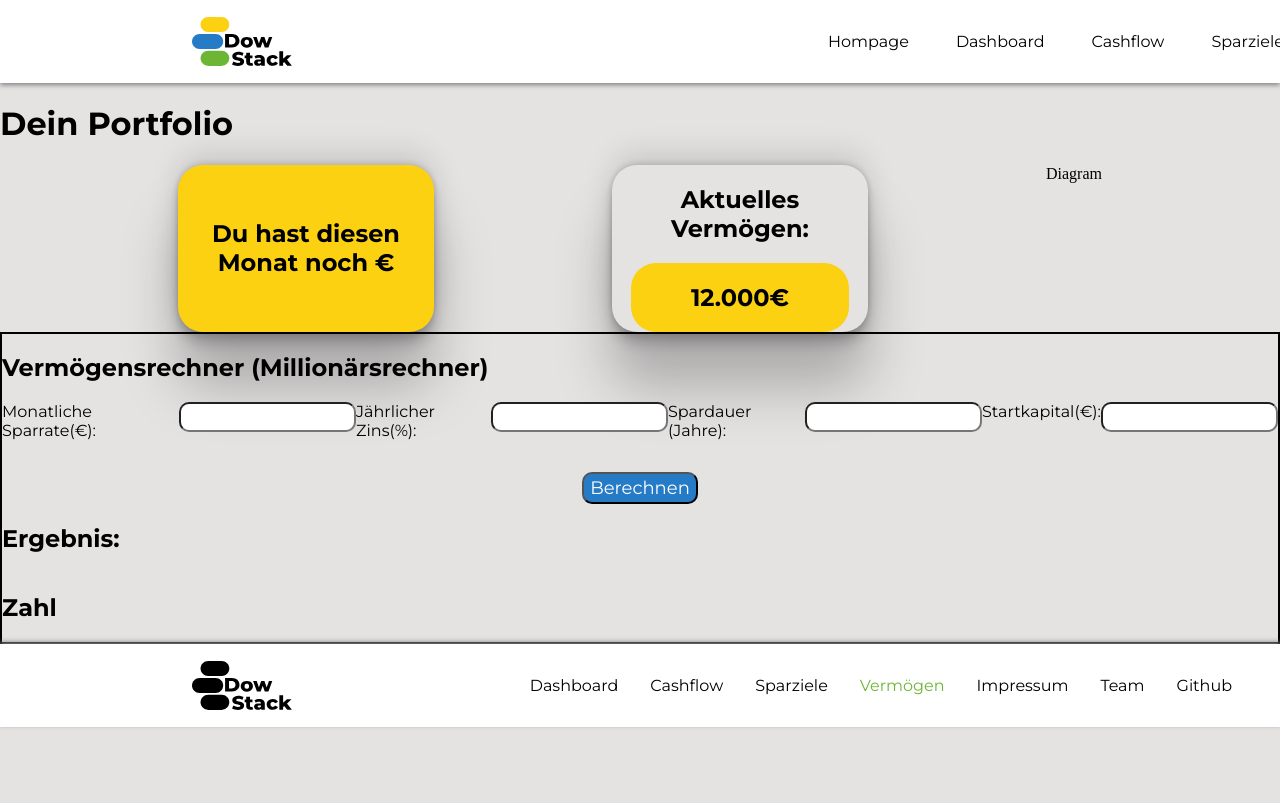
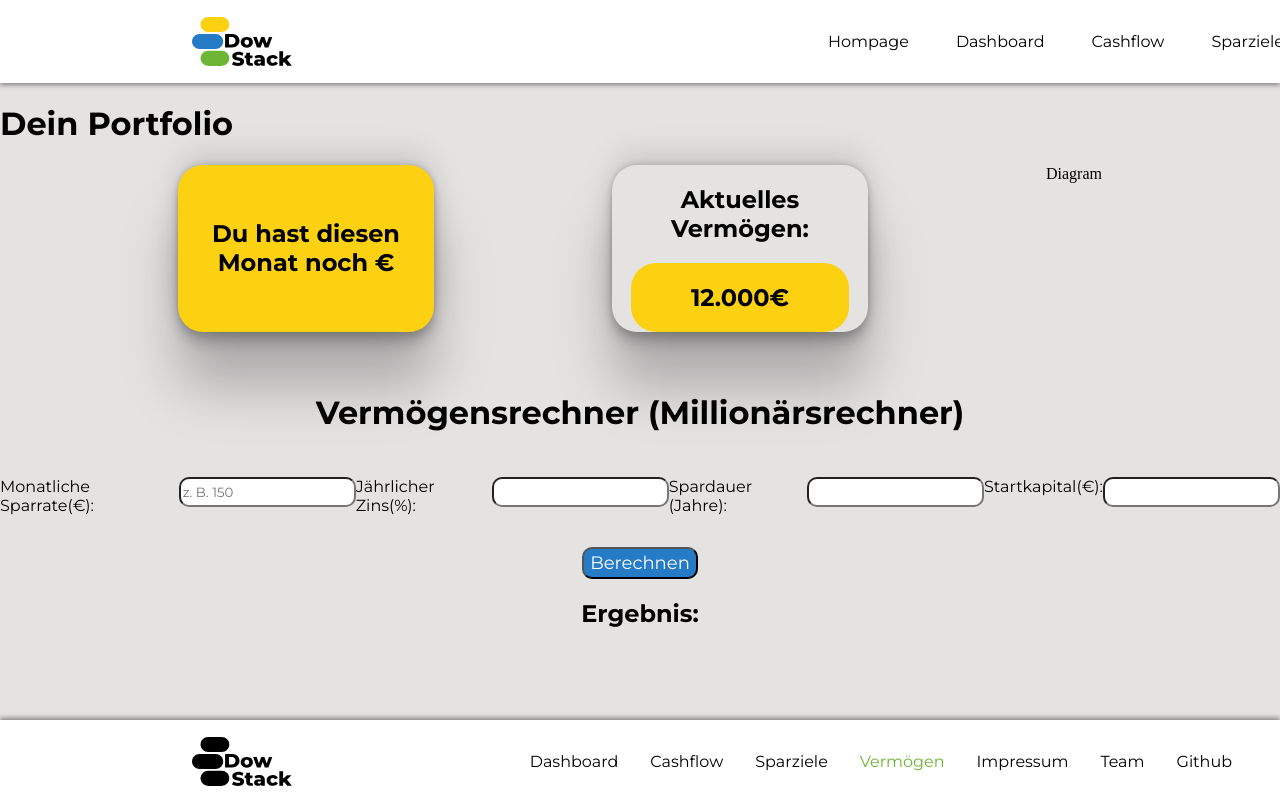
Before and after one commit to RickWebdev90/frontend-dowstack, a React (Vite) app: page /portfolio in a window 1280 px wide. Shown: the top 803 px of the page. Built offline with nearby package versions, Linux system fonts and the light colour scheme; no server answers; sample sign-in values are in the browser's storage.

Commit message:
calculator

```diff
--- a/src/App.css
+++ b/src/App.css
@@ -192,7 +192,7 @@ a:link, a:visited{
 }
 
 .calculator{
-    border: 2px solid black;
     display: flex;
     flex-direction: column;
+    padding-top: 5vh;
 }
--- a/src/App/components/Header/Header.jsx
+++ b/src/App/components/Header/Header.jsx
@@ -6,7 +6,7 @@ import { useUserContext } from '../../hooks/UserContext.jsx';
 
 export default function Header() {
   const auth = sessionStorage.getItem("userid")
-
+  console.log(auth)
   return (
     <header>
       <nav className="header-navbar">
@@ -15,7 +15,8 @@ export default function Header() {
           <NavLink to="/" style={({ isActive }) => ({ color: isActive ? "#6EB636" : "black" })}>
             <li className="nav-header-item">Hompage</li>
           </NavLink>
-          {auth ? <UserNavigation /> : null}
+          {auth != null ? <UserNavigation /> : null}
+
         </ul>
         <button><Link to="/login">Login</Link></button>
       </nav>
--- a/src/App/components/portfolio/calculator/calculator.css
+++ b/src/App/components/portfolio/calculator/calculator.css
@@ -3,9 +3,15 @@ label, input{
     flex-direction: column;
 }
 
+.calculator-title{
+    display: flex;
+    justify-content: center;
+}
+
 .calculator-inputs{
     display: flex;
     justify-content: space-evenly;
+    padding-top: 3vh;
 }
 
 .calculator-inputs input{
@@ -31,4 +37,5 @@ label, input{
     display: flex;
     justify-content: center;
     flex-direction: column;
+    text-align: center;
 }
--- a/src/App/components/portfolio/calculator/calculator.jsx
+++ b/src/App/components/portfolio/calculator/calculator.jsx
@@ -1,33 +1,63 @@
-import React from 'react'
-import "../Calculator/calculator.css"
+import React, { useRef, useState } from 'react';
+import '../Calculator/calculator.css';
 
 export default function Calculator() {
+  const startkapitalRef = useRef();
+  const sparrateRef = useRef();
+  const zinsRef = useRef();
+  const spardauerRef = useRef();
+  const [result, setResult] = useState(null);
+
+  const calculateResult = () => {
+    const daten = {
+      sparrate: parseFloat(sparrateRef.current.value),
+      startkapital: parseFloat(startkapitalRef.current.value),
+      zins: parseFloat(zinsRef.current.value) / 100,
+      spardauer: parseInt(spardauerRef.current.value) * 12,
+    };
+
+    let startkapital = daten.startkapital;
+    const sparrate = daten.sparrate;
+    const zins = daten.zins;
+    const spardauer = daten.spardauer;
+
+    for (let i = 1; i <= spardauer; i++) {
+      startkapital += sparrate;
+      startkapital += startkapital * (zins / 12);
+    }
+
+    setResult(startkapital.toLocaleString('de-DE', { style: 'currency', currency: 'EUR', minimumFractionDigits: 2 }));
+
+
+  };
+
   return (
     <div>
       <div className="calculator-container">
         <div className="calculator-title">
-        <h2>Vermögensrechner (Millionärsrechner)</h2>
+          <h1>Vermögensrechner (Millionärsrechner)</h1>
         </div>
-        <form>
+        <form className="calculatorformular" onSubmit={(e) => e.preventDefault()}>
           <div className="calculator-inputs">
             <label>Monatliche Sparrate(€):</label>
-        <input type="number" />
+            <input type="number" name="sparrate" ref={sparrateRef} placeholder="z. B. 150" />
             <label>Jährlicher Zins(%):</label>
-        <input type="number" />
+            <input type="number" name="zins" ref={zinsRef} />
             <label>Spardauer (Jahre):</label>
-        <input type="number" />
+            <input type="number" name="spardauer" ref={spardauerRef} />
             <label>Startkapital(€):</label>
-        <input type="number" />
+            <input type="number" name="startkapital" ref={startkapitalRef} />
           </div>
           <div className="calculator-button">
-        <button>Berechnen</button>
+            <button onClick={calculateResult}>Berechnen</button>
           </div>
           <div className="calculator-ergebnis">
-          <h2>Ergebnis:</h2>
-          <h2>Zahl</h2>
+            <h2>Ergebnis: </h2>
+            <h2>{result}</h2>
+            {result != null ? <p>Super wenn du so weiter sparst, wird ein kleines Vermögen haben</p> : <p></p>}
           </div>
         </form>
       </div>
     </div>
-  )
+  );
 }
```
Lines whose indentation alone changed are shown as unchanged.
